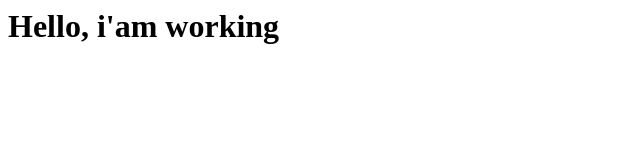
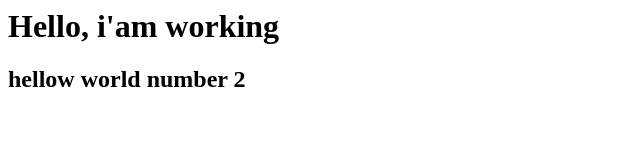
Before and after one commit to vvsevciuc/lesson1, a plain HTML site: page index.html in a window 1280 px wide. Shown: the whole page, without its empty margins (0-640 px from the left). Drawn offline with Linux system fonts and the light colour scheme.

Commit message:
h2 a fost adaugat

```diff
--- a/index.html
+++ b/index.html
@@ -1 +1,2 @@
 <h1>Hello, i'am working</h1>
+<h2>hellow world number 2</h2>
```
